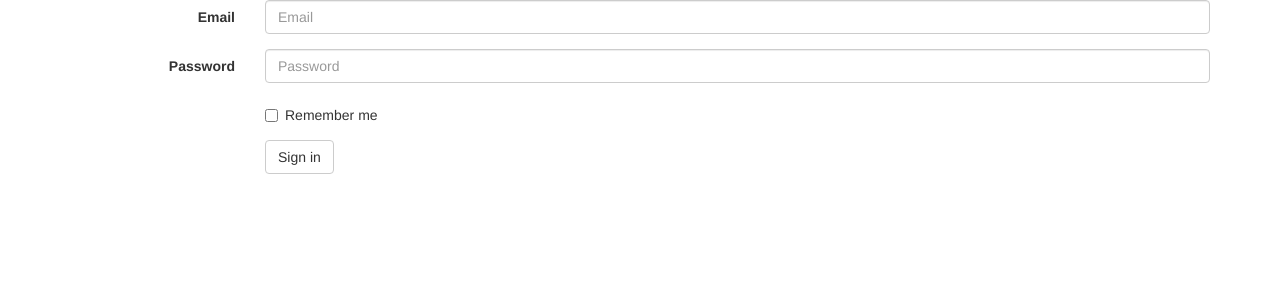
After one commit to Wayne-Jones/2014NYUHacks, a PHP site: page /login.php in a window 1280 px wide. The commit adds this page. Shown: the top 300 px of the page. Run offline with PHP 8.4, Linux system fonts and the light colour scheme.

Commit message:
Added navbar and login.php

```diff
--- /dev/null
+++ b/login.php
@@ -0,0 +1,52 @@
+<!DOCTYPE html>
+<html lang="en">
+  <head>
+    <meta charset="utf-8">
+    <meta http-equiv="X-UA-Compatible" content="IE=edge">
+    <meta name="viewport" content="width=device-width, initial-scale=1">
+    <title>NYU Square</title>
+
+    <!-- Bootstrap -->
+    <link href="css/bootstrap.min.css" rel="stylesheet">
+
+  </head>
+
+  <body>
+
+    <div class="container">
+    <form class="form-horizontal" role="form">
+      <div class="form-group">
+        <label for="inputEmail3" class="col-sm-2 control-label">Email</label>
+        <div class="col-sm-10">
+          <input type="email" class="form-control" id="inputEmail3" placeholder="Email">
+        </div>
+      </div>
+      <div class="form-group">
+        <label for="inputPassword3" class="col-sm-2 control-label">Password</label>
+        <div class="col-sm-10">
+          <input type="password" class="form-control" id="inputPassword3" placeholder="Password">
+        </div>
+      </div>
+      <div class="form-group">
+        <div class="col-sm-offset-2 col-sm-10">
+          <div class="checkbox">
+            <label>
+              <input type="checkbox"> Remember me
+            </label>
+          </div>
+        </div>
+      </div>
+      <div class="form-group">
+        <div class="col-sm-offset-2 col-sm-10">
+          <button type="submit" class="btn btn-default">Sign in</button>
+        </div>
+      </div>
+    </form>
+    </div> <!-- /container -->
+
+
+    <!-- Bootstrap core JavaScript
+    ================================================== -->
+    <!-- Placed at the end of the document so the pages load faster -->
+  </body>
+</html>
```
Also changed, not shown: index.php (+23 -9 lines).
